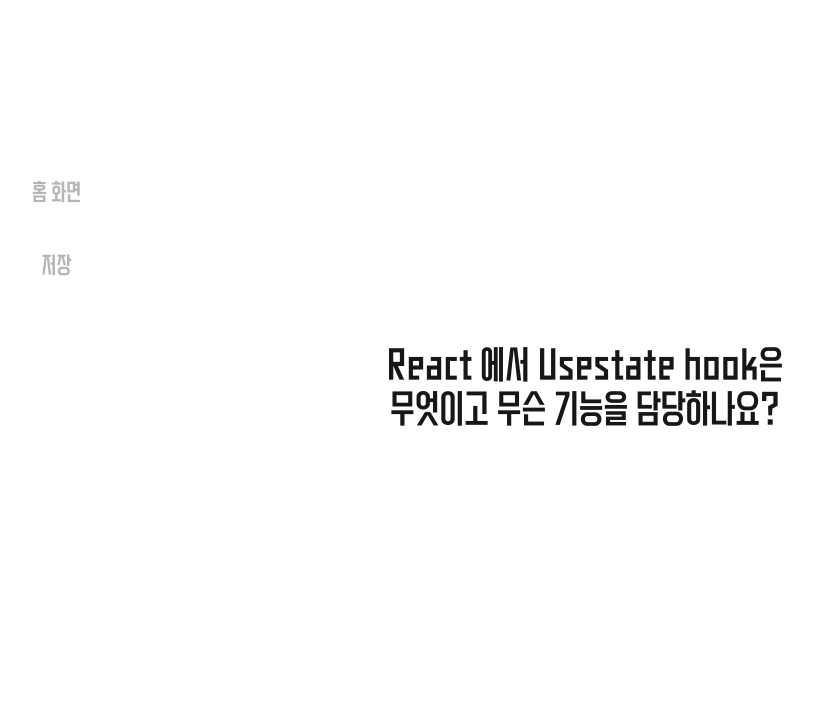
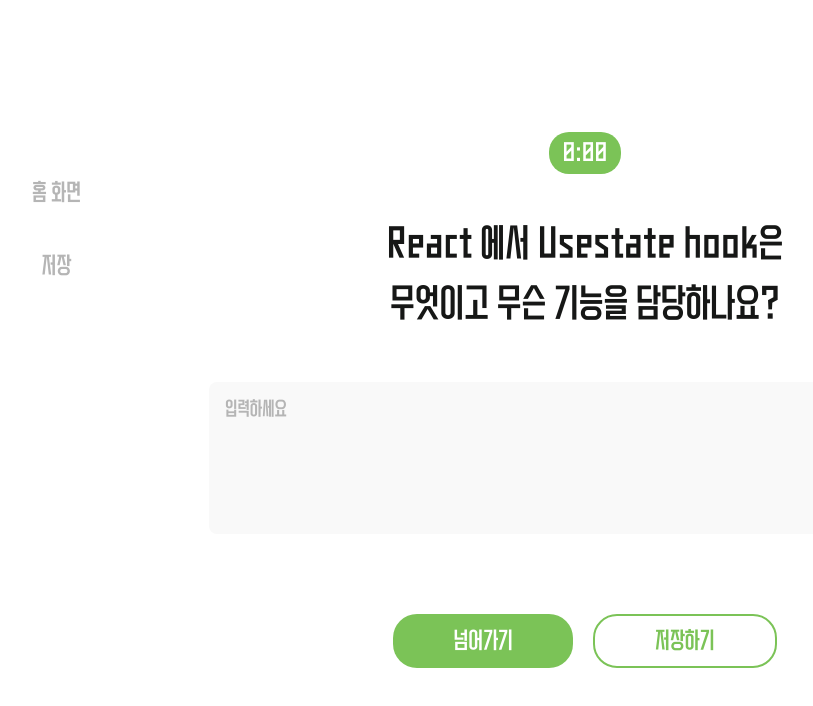
Before and after one commit to dpqlsn/fuda, a React (Vite) app in the folder fuda/: page /entire in a window 1280 px wide. Shown: the top 706 px of the page, without its empty margins (55-868 px from the left). Built offline with nearby package versions, Linux system fonts and the light colour scheme.

Commit message:
feat (#7) :: 질문 받는 페이지 화면구현

```diff
--- a/fuda/src/page/entire.tsx
+++ b/fuda/src/page/entire.tsx
@@ -14,11 +14,80 @@ const Container = styled.div`
     background-color: white;
 `;
 
-const Question = styled.div `
+const Timer = styled.div`
+    background-color: #7BC357;
+    color: white;
+    font-size: 24px;
+    padding: 8px 14px;
+    border-radius: 20px;
+    margin-bottom: 40px;
+    text-align: center;
+    font-family: 'Beanpole', sans-serif;
+`;
+
+const Question = styled.div`
     font-size: 40px;
+    text-align: center;
     color: #161716;
     margin-bottom: 24px;
     width: 405px;
+    line-height: 1.5;
+    margin-bottom: 48px;
+`;
+
+const InputBox = styled.textarea`
+    width: 720px;
+    height: 120px;
+    background-color: #F9F9F9;
+    border: none;
+    border-radius: 8px;
+    padding: 16px;
+    resize: none;
+    margin-bottom: 80px;
+    font-size: 20px;
+    font-family: 'Beanpole', sans-serif;
+
+    &::placeholder {
+        color: #B5B5B5;
+    }
+`;
+
+const ButtonContainer = styled.div`
+    display: flex;
+    gap: 20px;
+`;
+
+const NextButton = styled.button`
+    background-color: #7BC357;
+    color: white;
+    padding: 12px 60px;
+    border: none;
+    border-radius: 24px;
+    font-size: 24px;
+    cursor: pointer;
+    font-family: 'Beanpole', sans-serif;
+
+    :hover {
+        color: #7BC357;
+        background-color: white;
+        border: 2px solid #7BC357;
+    }
+`;
+
+const SaveButton = styled.button`
+    background-color: white;
+    color: #7BC357;
+    padding: 12px 60px;
+    border: 2px solid #7BC357;
+    border-radius: 24px;
+    font-size: 24px;
+    cursor: pointer;
+    font-family: 'Beanpole', sans-serif;
+
+    :hover {
+        background-color: #7BC357;
+        color: white;
+    }
 `;
 
 export default function Entire() {
@@ -26,7 +95,15 @@ export default function Entire() {
         <>
             <Bar />
             <Container>
-                <Question>React 에서 Usestate hook은 무엇이고 무슨 기능을 담당하나요?</Question>
+                <Timer>0:00</Timer>
+                <Question>
+                    React 에서 Usestate hook은 무엇이고 무슨 기능을 담당하나요?
+                </Question>
+                <InputBox placeholder="입력하세요" />
+                <ButtonContainer>
+                    <NextButton>넘어가기</NextButton>
+                    <SaveButton>저장하기</SaveButton>
+                </ButtonContainer>
             </Container>
         </>
     );
```
